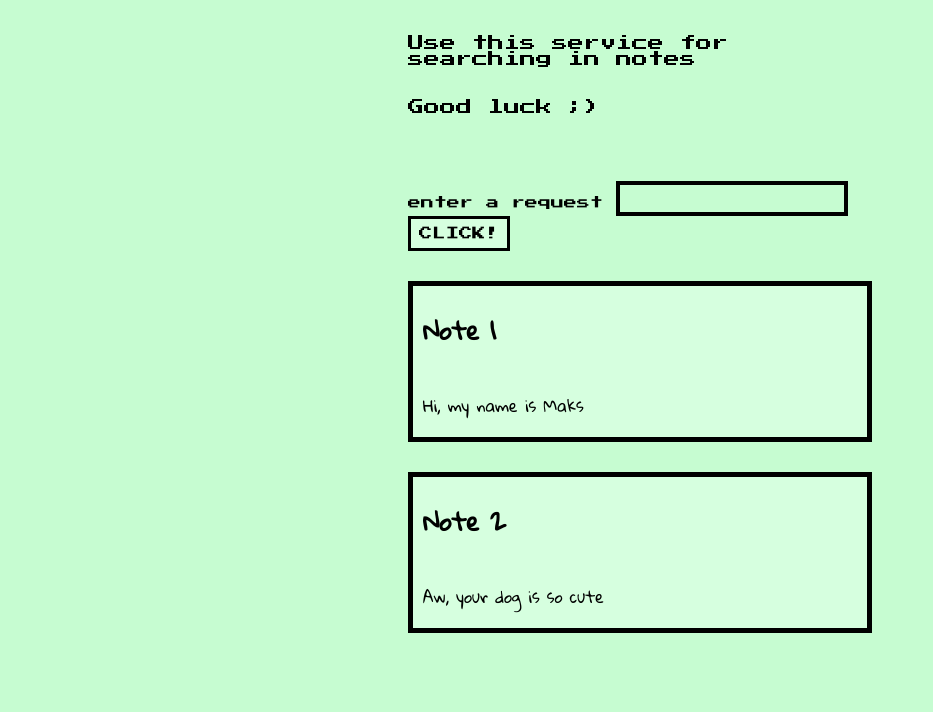
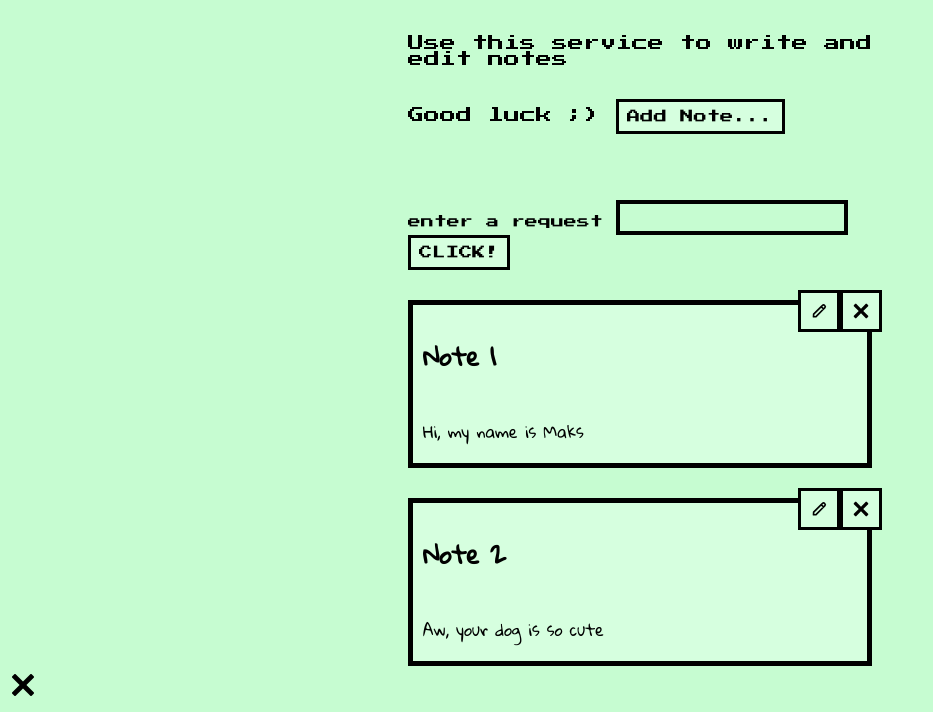
Before and after one commit to makshoop/notes, a website built with Vite: page index.html in a window 1280 px wide. Shown: the part 96-808 px from the top of the page, without its empty margins (0-933 px from the left). Built offline with nearby package versions, Linux system fonts and the light colour scheme; data requests are answered from the project's data file.

Commit message:
add buttons and icons

```diff
--- a/index.html
+++ b/index.html
@@ -13,8 +13,8 @@
 
     <div class="table" id="table">
       <h1>Hello, my dear friend!</h1>
-      <p>Use this service for searching in notes</p>
-      <p>Good luck ;)</p>
+      <p>Use this service to write and edit notes</p>
+      <p>Good luck ;) <button id="add-button">Add Note...</button></p>
     </div>
 
     <div class="search-engine" id="search-engine">
@@ -25,8 +25,7 @@
     </div>
 
     <div class="notes" id="notes"></div>
-
-
+    <img src="./assets/close.svg" alt="">
 
     <script type="module" src="./src/index.js"></script>
   </body>
--- a/src/js/notes.js
+++ b/src/js/notes.js
@@ -23,7 +23,16 @@ export function getNotes() {
 					const description = highlightWords(note.description, inputValue);
 
 					return `
+
 						<div class="note">
+							<div class="buttons">
+								<button id='delete-button'>
+									<img src="./src/assets/close.svg" alt="delete">
+								</button>
+								<button id='edit-button'>
+									<img src="/src/assets/pencil.svg" alt="edit">
+								</button>
+							</div>
 							<h2>${title}</h2>
 							<p>${description}</p>
 						</div>
@@ -47,6 +56,14 @@ export function getAllNotes() {
 			const notes = json.map((note) => {
 				return `
 					<div class="note">
+						<div class="buttons">
+							<button id='delete-button'>
+								<img src="./src/assets/close.svg" alt="delete">
+							</button>
+							<button id='edit-button'>
+								<img src="/src/assets/pencil.svg" alt="edit">
+							</button>
+						</div>
 						<h2>${note.title}</h2>
 						<p>${note.description}</p>
 					</div>
--- a/src/styles/notes.css
+++ b/src/styles/notes.css
@@ -22,6 +22,21 @@
     flex-direction: column;
     border: 5px solid;
     height: max-content;
+}
+
+.buttons {
+    display: flex;
+    flex-direction: row-reverse;
+    padding: 5px 5px 0 0;
+    margin: -20px;
+}
+
+#edit-button img {
+    height: 20px;
+}
+
+#delete-button img {
+    height: 20px;
 }
 
 mark {
```
Also changed, not shown: db.json (indentation only), src/assets/close.svg (added), src/assets/pencil.svg (added).
